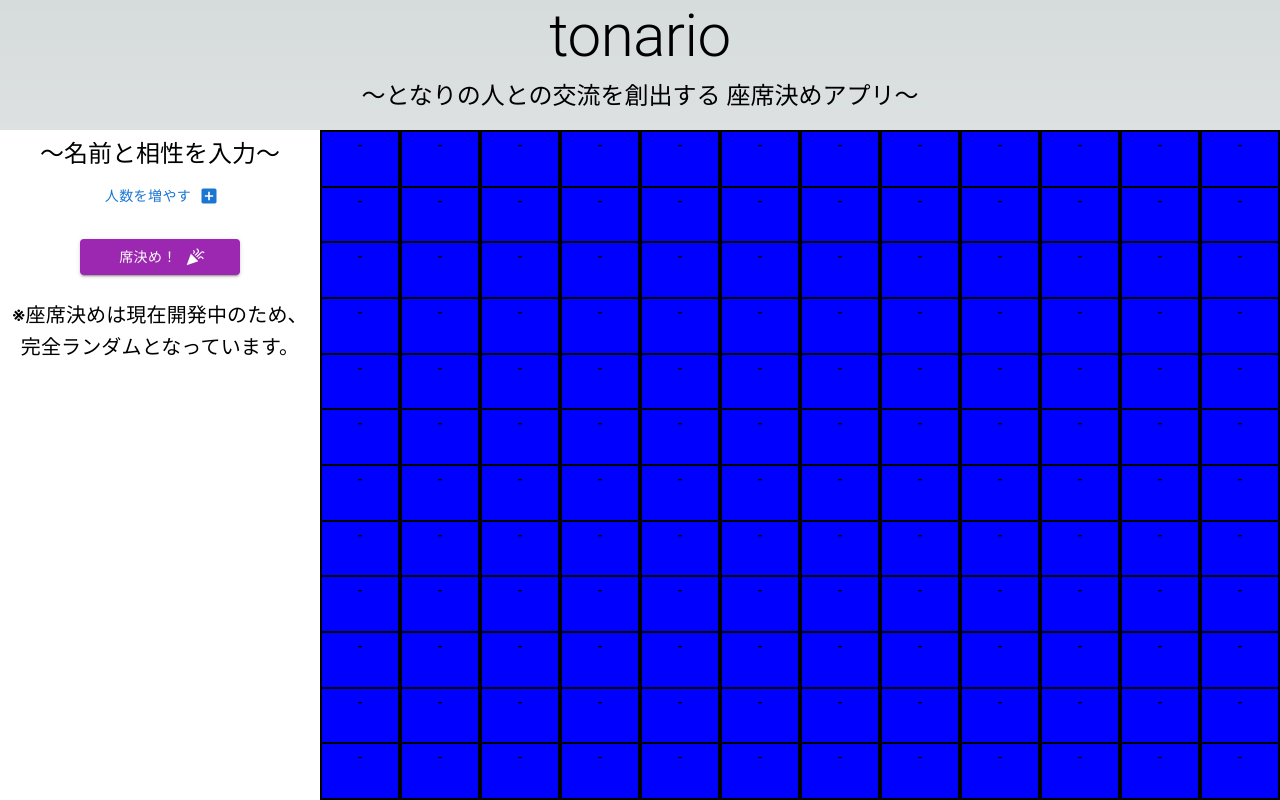
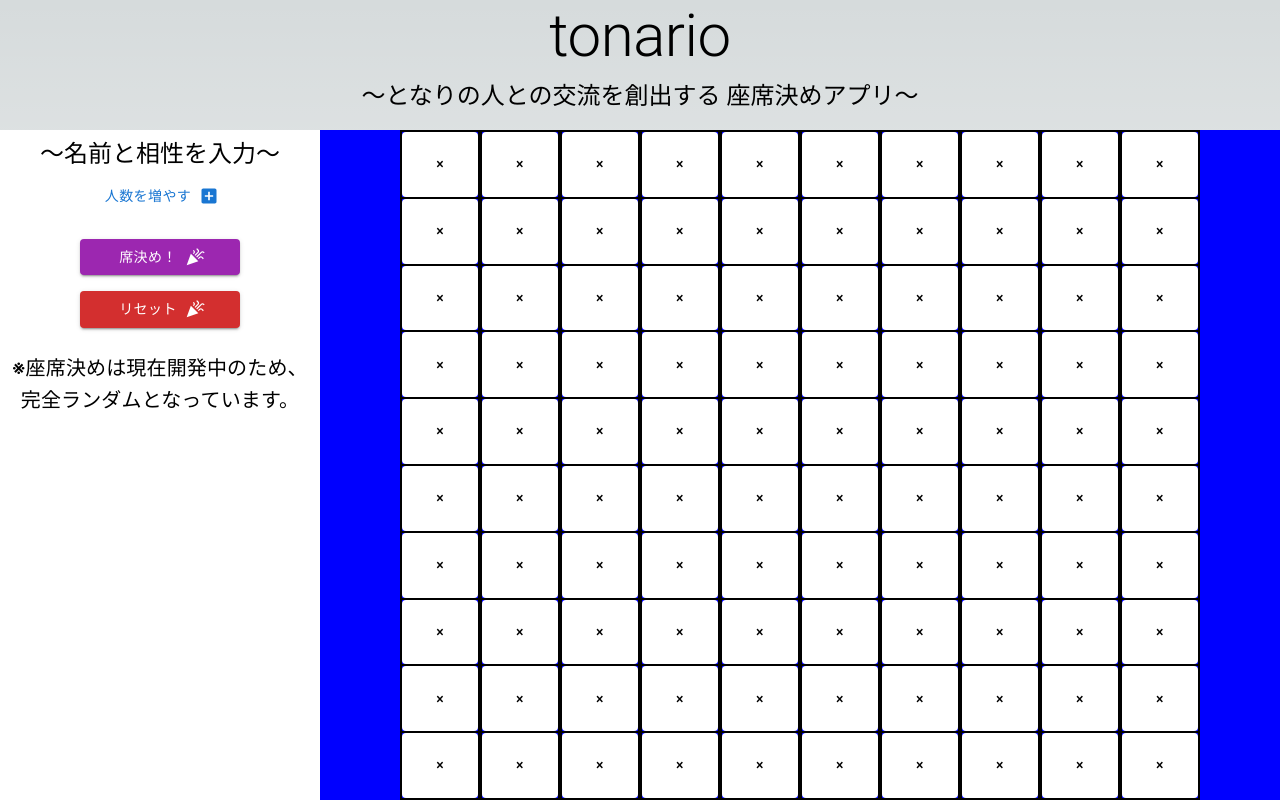
Before and after one commit to Cauchy27/tonario, a Next.js app: page / in a window 1280 px wide. Built offline with nearby package versions, Linux system fonts and the light colour scheme.

Commit message:
ランダムな席決めを実装

```diff
--- a/app/page.tsx
+++ b/app/page.tsx
@@ -15,7 +15,7 @@ const getDefaultMap = () => {
   columns.forEach((col,key_col)=>{
     defaultMap.push([]);
     rows.forEach(()=>{
-      defaultMap[key_col].push("")
+      defaultMap[key_col].push("×")
     })
   })
   return defaultMap;
@@ -26,6 +26,8 @@ const Main:NextPage = () => {
 
   const [NameList, setNameList] = useState<NameList[]>([]);
   const [sittingMap, setSittingMap] = useState<string[][]>(defaultMap);
+
+  // const [mapLength, setMapLenght] = useState<number>(10);
 
   // ロード時にローカルにデータを持っていれば呼び出し
   useEffect(()=>{
@@ -38,6 +40,11 @@ const Main:NextPage = () => {
     if(loadMapJson != ""){
       setSittingMap(JSON.parse(localStorage.getItem("sitting_map")??""))
     }
+
+    // const loadMapLength:string = localStorage.getItem("mapLength")??"";
+    // if(loadMapLength != ""){
+    //   setMapLenght(JSON.parse(localStorage.getItem("mapLength")??""))
+    // }
   },[])
 
   const addNameList = () => {
@@ -98,13 +105,28 @@ const Main:NextPage = () => {
     window.localStorage.setItem("name_list", JSON.stringify(newNameList));
   }
 
+  // 盤面リセット
+  const resetSeats = () => {
+    const newSittingMap = defaultMap;
+    setSittingMap(newSittingMap);
+    // window.localStorage.setItem("sitting_map", JSON.stringify(newSittingMap));
+  }
+
   // まずランダムに場所配置
   const selectSeats = async() => {
     let newNameList = [...NameList];
     let rowsArray = [...rows];
     let columnsArray = [...columns];
 
-    let newSittingMap = defaultMap;
+    // バツは保存しておく
+    let newSittingMap = sittingMap.map((row)=>{
+      let rowOutput:string[]
+      rowOutput = row.map((cell:string)=>{
+        return cell == "×"?"×":"";
+      });
+      return rowOutput;
+    })
+
 
     // テーブルとか座れない場所を指定するためには、ここでその場所を削っておく
 
@@ -113,19 +135,40 @@ const Main:NextPage = () => {
       if(name.check){
         // x
         let x_index = Math.floor(Math.random() * columnsArray.length);
+        let test = 0;
+        let noSeatCount=0;
         while(!newSittingMap[x_index].includes("")){
+          if(test > 100){
+            noSeatCount++;
+            x_index = 11;
+            break;
+          }
           x_index = Math.floor(Math.random() * columnsArray.length);
+          test++
         }
         newNameList[key].position.x = columnsArray[x_index];
 
         // y
         let y_index = Math.floor(Math.random() * rowsArray.length);
-        while(newSittingMap[x_index][y_index] != ""){
-          y_index = Math.floor(Math.random() * rowsArray.length);
+        if(test <= 100){
+          while(newSittingMap[x_index][y_index] != ""){
+            if(test > 100){
+              noSeatCount++;
+              y_index = 11;
+              break;
+            }
+            y_index = Math.floor(Math.random() * rowsArray.length);
+            test++;
+          }
+        }
+        else{
+          y_index = 11;
         }
         newNameList[key].position.y = rowsArray[y_index];
 
-        newSittingMap[x_index][y_index]=newNameList[key].username;
+        if(test <= 100){
+          newSittingMap[x_index][y_index]=newNameList[key].username;
+        }
       }
     });
 
@@ -133,6 +176,24 @@ const Main:NextPage = () => {
     window.localStorage.setItem("sitting_map", JSON.stringify(newSittingMap));
     setNameList(newNameList);
     window.localStorage.setItem("name_list", JSON.stringify(newNameList));
+  }
+
+  // 座席にポイント指定
+  const seatStatusChange = (col:number,row:number) => {
+    let newSittingMap = [...sittingMap];
+
+    switch(sittingMap[col][row]){
+      case "×":
+        newSittingMap[col][row] = "";
+        break;
+
+      case "":
+        newSittingMap[col][row] = "×";
+        break;
+    }
+
+    setSittingMap(newSittingMap);
+    window.localStorage.setItem("sitting_map", JSON.stringify(newSittingMap));
   }
 
   return(
@@ -203,12 +264,23 @@ const Main:NextPage = () => {
                 endIcon={<CelebrationIcon/>}
                 variant="contained"
                 color="secondary"
-                sx={{m:3, width:"50%"}}
+                sx={{m:3, mb:1, width:"50%"}}
                 onClick={()=>{
                   selectSeats()
                 }}
               >
                 席決め！
+              </Button>
+              <Button
+                endIcon={<CelebrationIcon/>}
+                variant="contained"
+                color="error"
+                sx={{m:3, mt:1, width:"50%"}}
+                onClick={()=>{
+                  resetSeats()
+                }}
+              >
+                リセット
               </Button>
               <Typography variant='h6' sx={{color:"black"}}>※座席決めは現在開発中のため、<br/>完全ランダムとなっています。</Typography>
             </Grid>
@@ -252,7 +324,20 @@ const Main:NextPage = () => {
                               flexGrow:1
                             }}
                             >
-                            {sittingMap[column-1][row-1]!=""?sittingMap[column-1][row-1]:"-"}
+                              <Button
+                                onClick={()=>{
+                                  console.log("click!")
+                                  seatStatusChange(key_col, key_row);
+                                }}
+                                sx={{
+                                  color:sittingMap[key_col][key_row]==""?"white":"black",
+                                  bgcolor:sittingMap[key_col][key_row]==""?"blue":(sittingMap[key_col][key_row]=="×"?"white":"#ff8c00"),
+                                  width:"100%",
+                                  height:"100%"
+                                }}
+                              >
+                                {sittingMap[key_col][key_row]!=""?sittingMap[key_col][key_row]:"⚪︎"}
+                              </Button>
                           </Grid>
                         )
                       })
@@ -268,7 +353,7 @@ const Main:NextPage = () => {
   )
 }
 
-const rows:number[] = [1,2,3,4,5,6,7,8,9,10,11,12]
-const columns:number[] = [1,2,3,4,5,6,7,8,9,10,11,12]
+const rows:number[] = [1,2,3,4,5,6,7,8,9,10];
+const columns:number[] = [1,2,3,4,5,6,7,8,9,10];
 
 export default Main;
```
